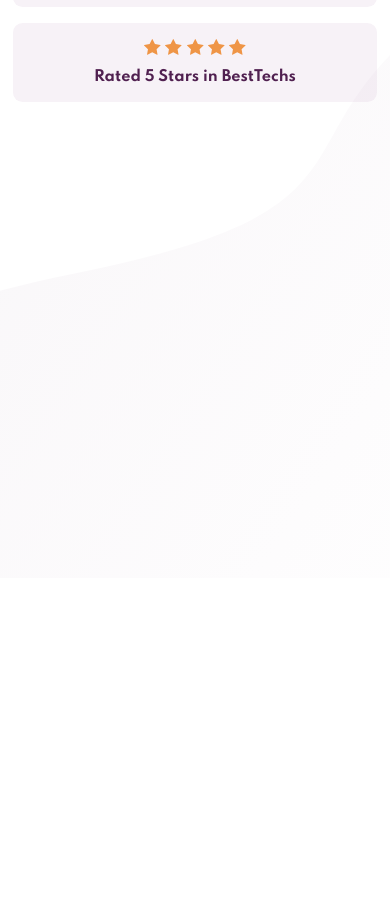
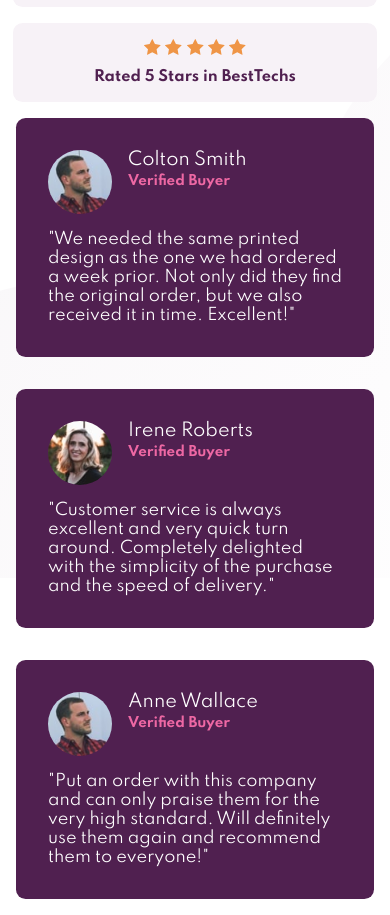
Before and after one commit to aaronpaulgz/fm-social-proof-section, a plain HTML site: page index.html in a window 390 px wide. Shown: the part 458-1373 px from the top of the page. Before the commit the page ends 1036 px from the top, so only its background shows below. Drawn offline with Linux system fonts and the light colour scheme.

Commit message:
Mobile Ready

```diff
--- a/index.html
+++ b/index.html
@@ -94,27 +94,68 @@
         </div>
       </section>
       <section class="sp__cards">
-        <div class="sp__card"></div>
+        <div class="sp__card">
+          <div class="sp__cardIdentifier">
+            <img
+              class="sp__cardIdentifierPhoto"
+              src="./images/image-colton.jpg"
+              alt=""
+            />
+            <div class="sp__cardIdentifierInfo">
+              <p>Colton Smith</p>
+              <small>Verified Buyer</small>
+            </div>
+          </div>
+          <div class="sp__cardContent">
+            <p>
+              "We needed the same printed design as the one we had ordered a
+              week prior. Not only did they find the original order, but we also
+              received it in time. Excellent!"
+            </p>
+          </div>
+        </div>
+        <div class="sp__card">
+          <div class="sp__cardIdentifier">
+            <img
+              class="sp__cardIdentifierPhoto"
+              src="./images/image-irene.jpg"
+              alt=""
+            />
+            <div class="sp__cardIdentifierInfo">
+              <p>Irene Roberts</p>
+              <small>Verified Buyer</small>
+            </div>
+          </div>
+          <div class="sp__cardContent">
+            <p>
+              "Customer service is always excellent and very quick turn around.
+              Completely delighted with the simplicity of the purchase and the
+              speed of delivery."
+            </p>
+          </div>
+        </div>
+        <div class="sp__card">
+          <div class="sp__cardIdentifier">
+            <img
+              class="sp__cardIdentifierPhoto"
+              src="./images/image-colton.jpg"
+              alt=""
+            />
+            <div class="sp__cardIdentifierInfo">
+              <p>Anne Wallace</p>
+              <small>Verified Buyer</small>
+            </div>
+          </div>
+          <div class="sp__cardContent">
+            <p>
+              "Put an order with this company and can only praise them for the
+              very high standard. Will definitely use them again and recommend
+              them to everyone!"
+            </p>
+          </div>
+        </div>
       </section>
     </main>
-    <!--
-
-    Colton Smith
-    Verified Buyer
-    "We needed the same printed design as the one we had ordered a week prior.
-    Not only did they find the original order, but we also received it in time.
-    Excellent!"
-
-    Irene Roberts
-    Verified Buyer
-    "Customer service is always excellent and very quick turn around. Completely
-    delighted with the simplicity of the purchase and the speed of delivery."
-
-    Anne Wallace
-    Verified Buyer
-    "Put an order with this company and can only praise them for the very high
-    standard. Will definitely use them again and recommend them to everyone!" -->
-
     <!-- <div class="attribution">
       Challenge by
       <a href="https://www.frontendmentor.io?ref=challenge" target="_blank"
--- a/styles.css
+++ b/styles.css
@@ -23,7 +23,7 @@
 html,
 body {
   background-color: var(--White);
-  overflow: hidden;
+  overflow-x: hidden;
   width: 100vw;
   height: 100vh;
 }
@@ -32,12 +32,13 @@ body {
 
 .bg {
   width: 100%;
-  height: 100%;
+  height: 100vh;
   position: absolute;
   display: flex;
   flex-direction: column;
   justify-content: space-between;
   z-index: 1;
+  /* overflow: hidden; */
 }
 
 .bg-container {
@@ -66,6 +67,7 @@ body {
 /* Social Proof */
 
 .sp__container {
+  position: absolute;
   width: 100%;
   height: 100%;
   z-index: 2;
@@ -119,6 +121,53 @@ body {
   font-size: 0.9rem;
 }
 
+/* Cards */
+
+.sp__cards {
+  width: 100%;
+  padding: 0 1rem;
+  margin: 0 0 0 0;
+  display: flex;
+  flex-direction: column;
+}
+
+.sp__card {
+  background-color: var(--Very-Dark-Magenta);
+  display: flex;
+  flex-direction: column;
+  border-radius: 0.6rem;
+  padding: 2rem;
+  color: var(--White);
+  margin: 1rem 0 1rem 0;
+}
+
+.sp__card > .sp__cardIdentifier {
+  display: flex;
+}
+
+.sp__cardIdentifier img {
+  border-radius: 50%;
+  width: 4rem;
+}
+
+.sp__cardIdentifierInfo {
+  margin: 0 0 0 1rem;
+}
+
+.sp__cardIdentifierInfo p {
+  font-size: 1.1rem;
+}
+
+.sp__cardIdentifierInfo small {
+  color: var(--Soft-Pink);
+  font-weight: 700;
+}
+
+.sp__cardContent {
+  margin: 1rem 0 0 0;
+  font-size: 1rem;
+}
+
 /* Attribution */
 
 .attribution {
```
